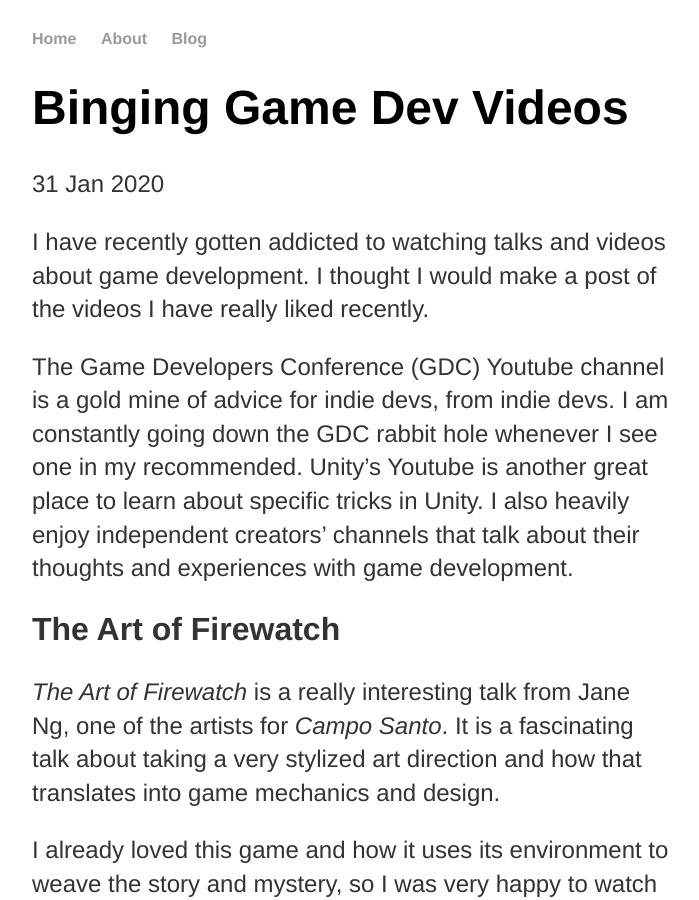
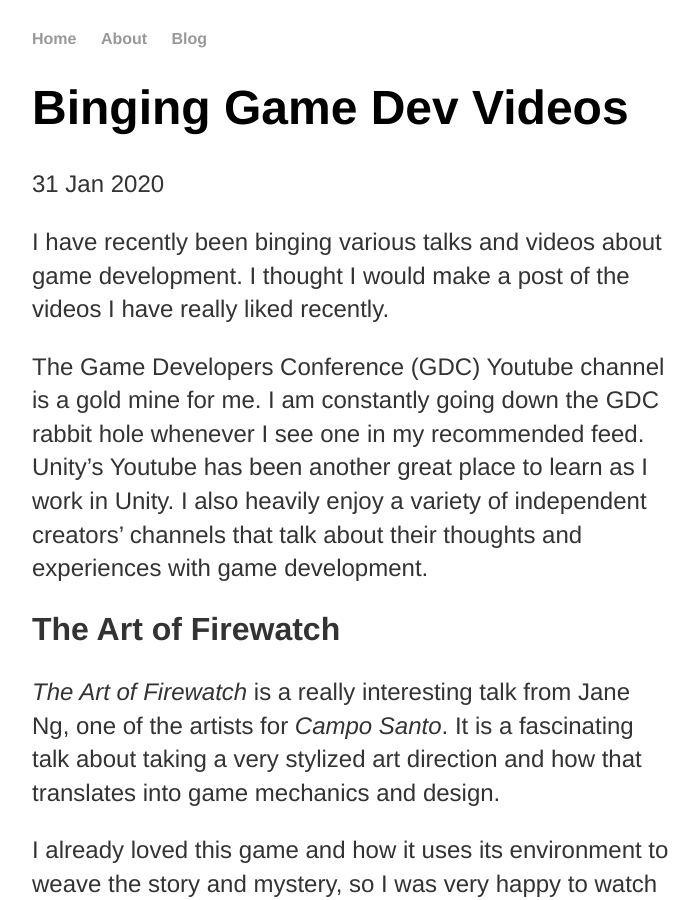
Before and after one commit to brockw1/brockw1.github.io, a Jekyll site: the page built from _posts/2020-01-31-game-dev-video-binging.md, in a window 1280 px wide and 900 px high. Shown: the whole window, without its empty margins (288-987 px from the left). Built offline with Jekyll 4.4.1, drawn with Linux system fonts in a browser that asks for light colours.

Commit message:
Minor grammar and wording

```diff
--- a/_posts/2020-01-31-game-dev-video-binging.md
+++ b/_posts/2020-01-31-game-dev-video-binging.md
@@ -4,9 +4,9 @@ title: "Binging Game Dev Videos"
 date: 2020-01-31
 ---
 
-I have recently gotten addicted to watching talks and videos about game development. I thought I would make a post of the videos I have really liked recently.
+I have recently been binging various talks and videos about game development. I thought I would make a post of the videos I have really liked recently.
 
-The Game Developers Conference (GDC) Youtube channel is a gold mine of advice for indie devs, from indie devs. I am constantly going down the GDC rabbit hole whenever I see one in my recommended. Unity's Youtube is another great place to learn about specific tricks in Unity. I also heavily enjoy independent creators' channels that talk about their thoughts and experiences with game development.
+The Game Developers Conference (GDC) Youtube channel is a gold mine for me. I am constantly going down the GDC rabbit hole whenever I see one in my recommended feed. Unity's Youtube has been another great place to learn as I work in Unity. I also heavily enjoy a variety of independent creators' channels that talk about their thoughts and experiences with game development.
 
 <h2>The Art of Firewatch</h2>
 
--- a/about/index.html
+++ b/about/index.html
@@ -6,14 +6,15 @@ title: About Me
 <h1> {{page.title}} </h1>
 <p>My name is Brock Williams, I am a Computer Science student at the University of
 Nebraska - Lincoln. I will graduate in May 2020 with a Bachelors of Science in Computer Science
-with minors in Math and Music Technology. I am pursuing a career that contributes to creative story telling.
+with minors in Math and Music Technology. I am pursuing a career that contributes to creative story telling or helping creatives in their work!
 Game development, tools for music creation, and general app development interest me a lot!</p>
 
 <p>When I am not coding, I enjoy board games (and have a growing collection), taple top RPGs like <i>Dungeons & Dragons</i>,
-  discovering new music, and reading fantasy. My top 3 favorite shows recently, in no particular order, are <i>Mr. Robot</i>, <i>The Leftovers</i>,
+  discovering new music, and reading fantasy. My top 3 favorite shows recently are <i>Mr. Robot</i>, <i>The Leftovers</i>,
   and <i>Dark</i>.</p>
 
 <p>I work a variety of jobs including being a Teaching Asistant, having a leadership position in the Computer Science Learning Assistant program,
   and working as an AV/IT technician at Pinnacle Bank Arena. Previous to those I was the lead organizer for UNL's NCPA - Science Camp in 2019 and worked
   in IT for UNL College of Business.</p>
+
 </div>
--- a/projects/recent/habit.html
+++ b/projects/recent/habit.html
@@ -19,7 +19,8 @@ title: HABIT VR | Brock Williams
   is playing the game. We are also implementing a random-dungeon-generation aspect to the game to help ensure replayability</p>
 
 <p>I have worked on a Rolling Ball game in which the player must rotate their wrists to rotate platforms to ensure a ball rolls
-  to its goal. I also worked on level designing our tutorial area, or Training Center. This includes room layouts and decoration.
+  to its goal. Another game I have made is a hidden symbol game, where the player searches on various surfaces for hidden symbols.
+  I also have worked on level designing our tutorial area called the Training Center. This includes room layouts and decoration.
   Most of our assets used in this project were aquired from the Unity Asset Store. There are few exceptions including
   <a href="/projects/3D/sphinx">Dr. Sphinx</a> and a few other custom components, which were made by me in Cinema4D or by various
   team members in Unity using ProBuilder.</p>
```
